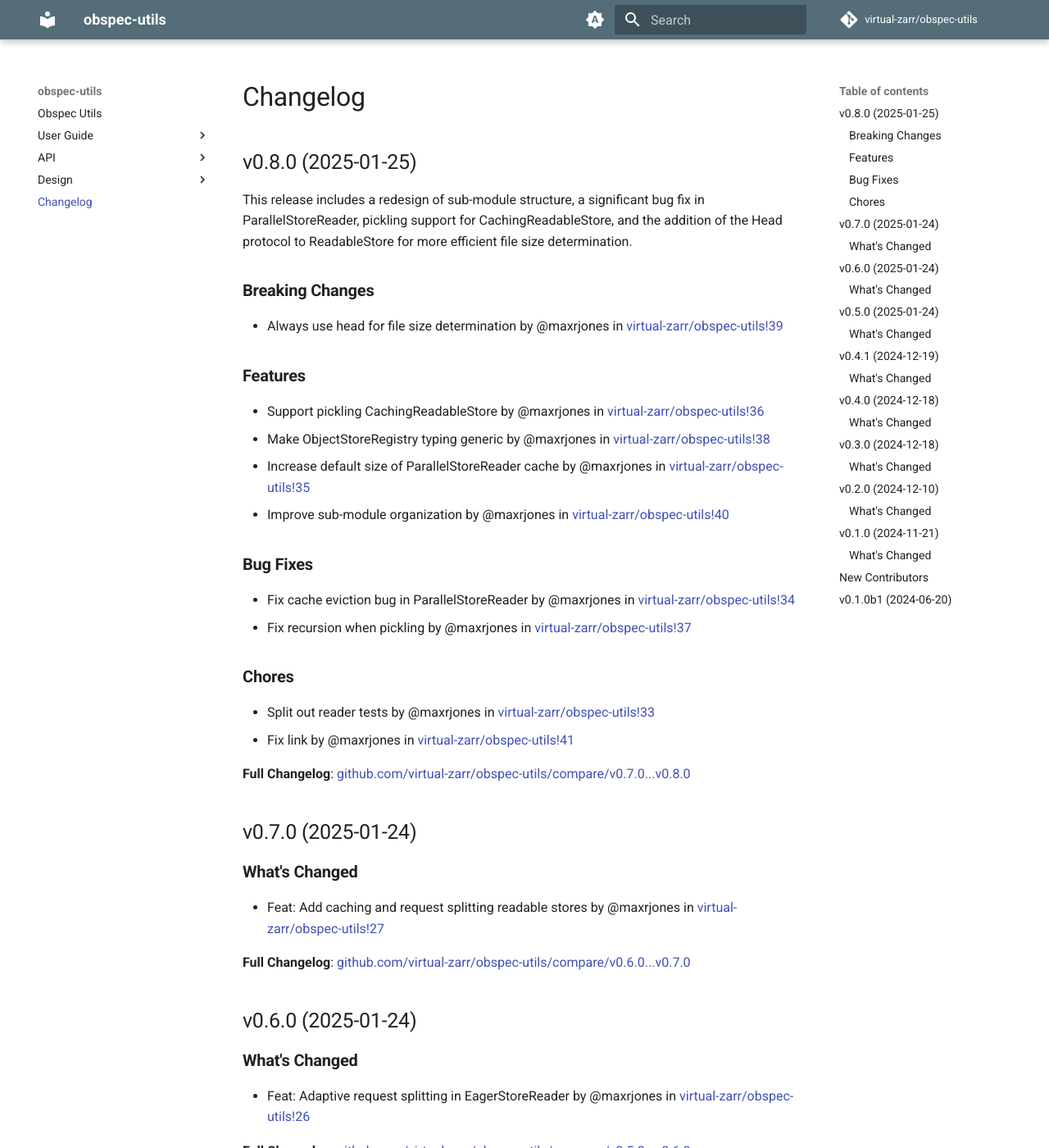
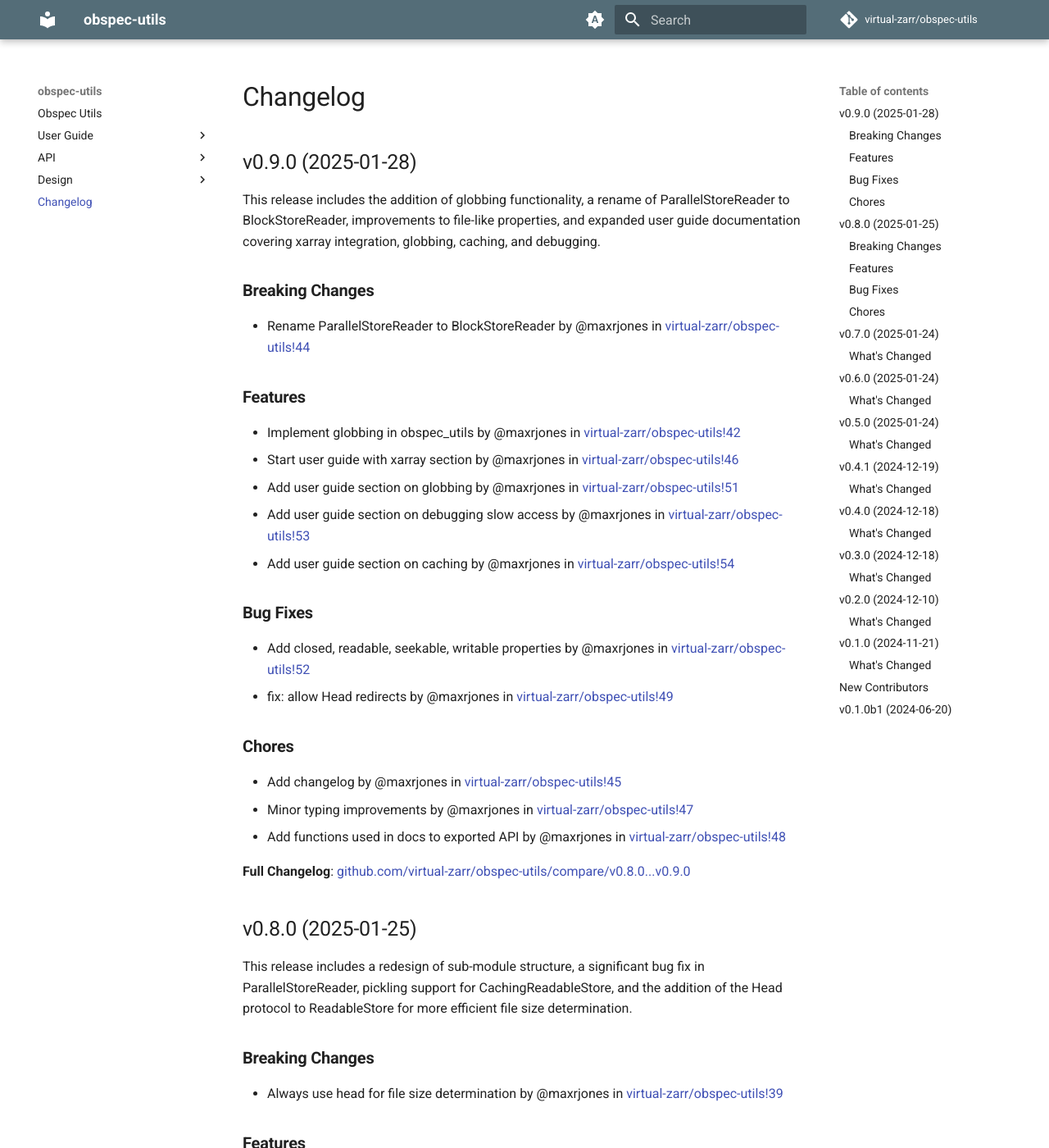
Before and after one commit to virtual-zarr/obspec-utils, an MkDocs documentation site: the page built from docs/changelog.md, in a window 1280 px wide and 1400 px high. Shown: the whole window at 82% size. Built offline with MkDocs 1.6.1 and Material for MkDocs 9.7.7, drawn with Linux system fonts in a browser that asks for light colours; comment, search, counter and statistics services are not loaded; the version menu is left out.

Commit message:
Add changelog entry (#55)

```diff
--- a/docs/changelog.md
+++ b/docs/changelog.md
@@ -1,4 +1,33 @@
 # Changelog
+
+## v0.9.0 (2025-01-28)
+
+This release includes the addition of globbing functionality, a rename of ParallelStoreReader to BlockStoreReader, improvements to file-like properties, and expanded user guide documentation covering xarray integration, globbing, caching, and debugging.
+
+### Breaking Changes
+
+- Rename ParallelStoreReader to BlockStoreReader by @maxrjones in https://github.com/virtual-zarr/obspec-utils/pull/44
+
+### Features
+
+- Implement globbing in obspec_utils by @maxrjones in https://github.com/virtual-zarr/obspec-utils/pull/42
+- Start user guide with xarray section by @maxrjones in https://github.com/virtual-zarr/obspec-utils/pull/46
+- Add user guide section on globbing by @maxrjones in https://github.com/virtual-zarr/obspec-utils/pull/51
+- Add user guide section on debugging slow access by @maxrjones in https://github.com/virtual-zarr/obspec-utils/pull/53
+- Add user guide section on caching by @maxrjones in https://github.com/virtual-zarr/obspec-utils/pull/54
+
+### Bug Fixes
+
+- Add closed, readable, seekable, writable properties by @maxrjones in https://github.com/virtual-zarr/obspec-utils/pull/52
+- fix: allow Head redirects by @maxrjones in https://github.com/virtual-zarr/obspec-utils/pull/49
+
+### Chores
+
+- Add changelog by @maxrjones in https://github.com/virtual-zarr/obspec-utils/pull/45
+- Minor typing improvements by @maxrjones in https://github.com/virtual-zarr/obspec-utils/pull/47
+- Add functions used in docs to exported API by @maxrjones in https://github.com/virtual-zarr/obspec-utils/pull/48
+
+**Full Changelog**: https://github.com/virtual-zarr/obspec-utils/compare/v0.8.0...v0.9.0
 
 ## v0.8.0 (2025-01-25)
 
```
Also changed, not shown: docs/user-guide/finding-files.md (+6 -6 lines).
